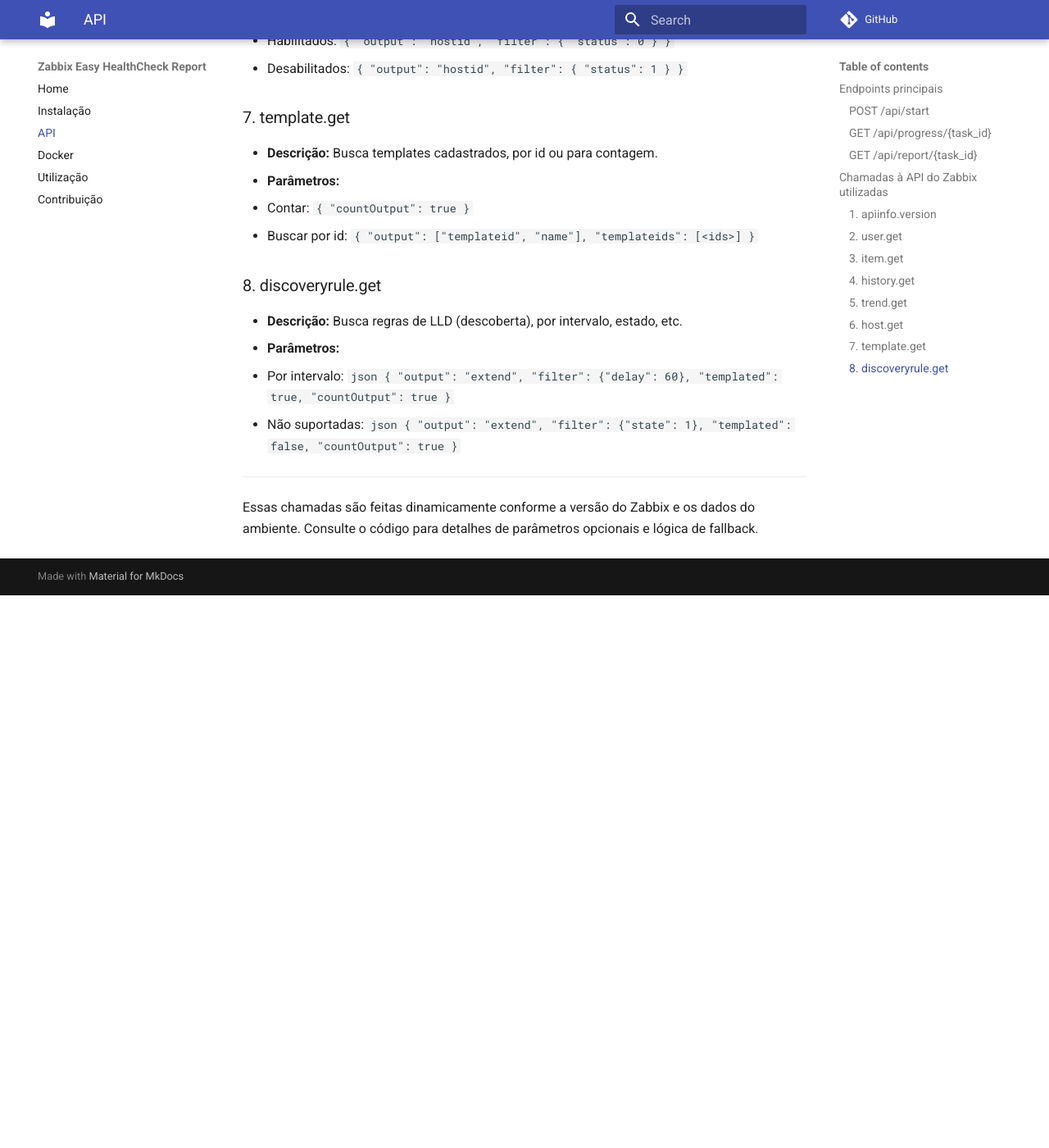
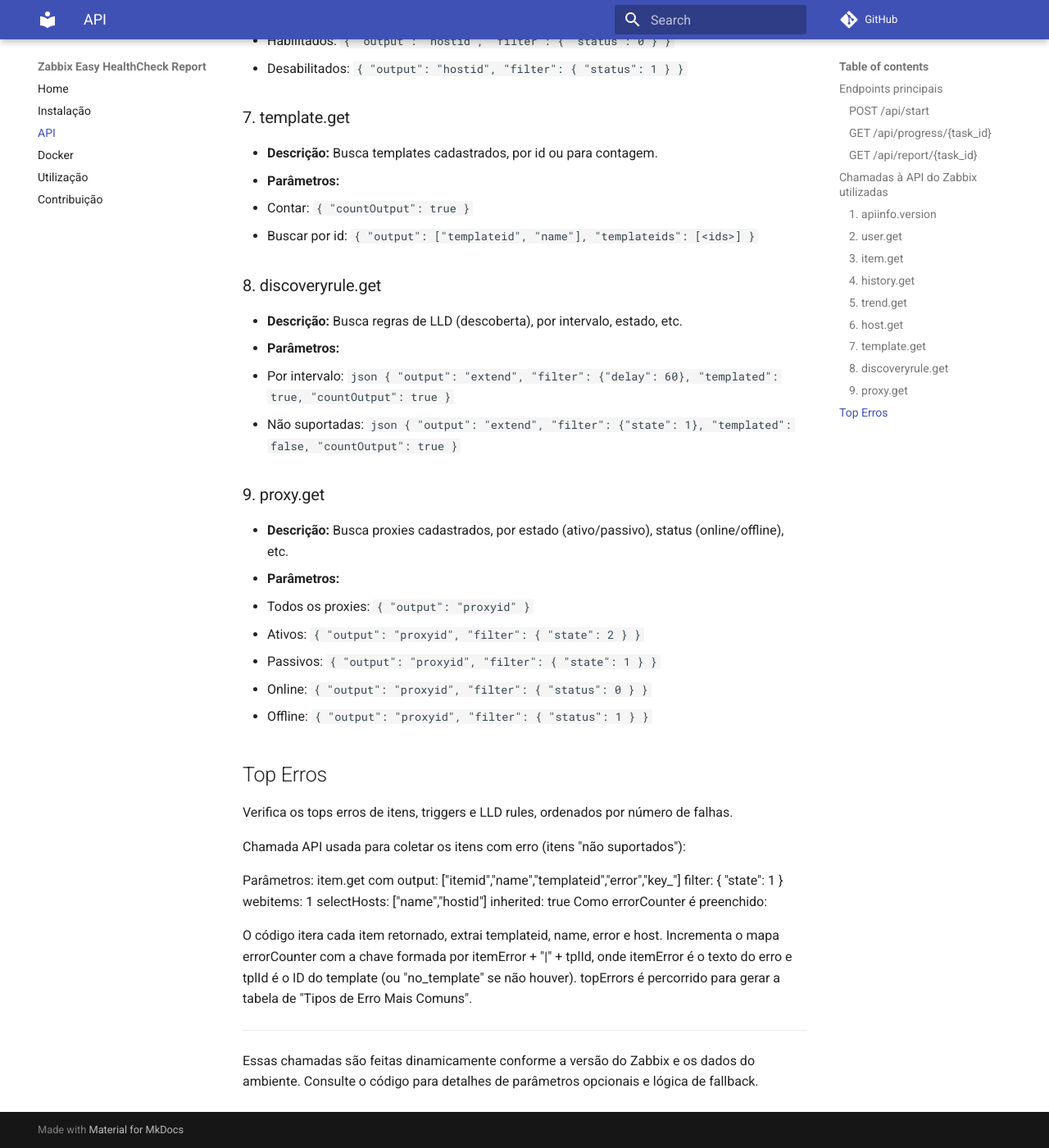
Before and after one commit to bernardolankheet/zabbix-easy, an MkDocs documentation site: the page built from docs/api.md, in a window 1280 px wide and 1400 px high, scrolled down 2327 px. Shown: the whole window at 82% size. Built offline with MkDocs 1.6.1 and Material for MkDocs 9.7.7, drawn with Linux system fonts in a browser that asks for light colours; comment, search, counter and statistics services are not loaded; before the commit the page ends 3053 px from its top, so only the background shows below that.

Commit message:
melhorias na coleta de get total itens

````diff
--- a/docs/api.md
+++ b/docs/api.md
@@ -101,6 +101,32 @@
     { "output": "extend", "filter": {"state": 1}, "templated": false, "countOutput": true }
     ```
 
+### 9. proxy.get
+- **Descrição:** Busca proxies cadastrados, por estado (ativo/passivo), status (online/offline), etc.
+- **Parâmetros:**
+  - Todos os proxies: `{ "output": "proxyid" }`
+  - Ativos: `{ "output": "proxyid", "filter": { "state": 2 } }`
+  - Passivos: `{ "output": "proxyid", "filter": { "state": 1 } }`
+  - Online: `{ "output": "proxyid", "filter": { "status": 0 } }`
+  - Offline: `{ "output": "proxyid", "filter": { "status": 1 } }`
+
+## Top Erros
+  Verifica os tops erros de itens, triggers e LLD rules, ordenados por número de falhas.
+
+  Chamada API usada para coletar os itens com erro (itens "não suportados"):
+
+  Parâmetros: item.get com
+  output: ["itemid","name","templateid","error","key_"]
+  filter: { "state": 1 }
+  webitems: 1
+  selectHosts: ["name","hostid"]
+  inherited: true
+  Como errorCounter é preenchido:
+
+  O código itera cada item retornado, extrai templateid, name, error e host.
+  Incrementa o mapa errorCounter com a chave formada por itemError + "|" + tplId, onde itemError é o texto do erro e tplId é o ID do template (ou "no_template" se não houver).
+  topErrors é percorrido para gerar a tabela de "Tipos de Erro Mais Comuns".
+
 ---
 
 Essas chamadas são feitas dinamicamente conforme a versão do Zabbix e os dados do ambiente. Consulte o código para detalhes de parâmetros opcionais e lógica de fallback.
````
Also changed, not shown: docker-compose.yml (+22 -22 lines), 1 other file.
